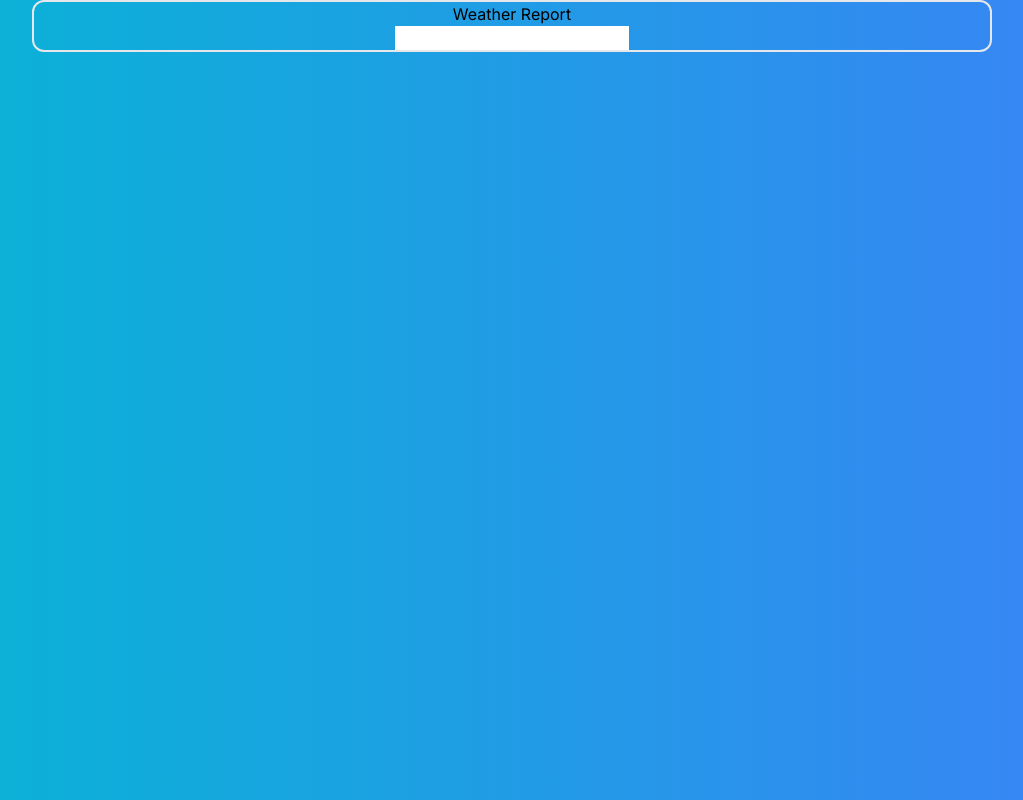
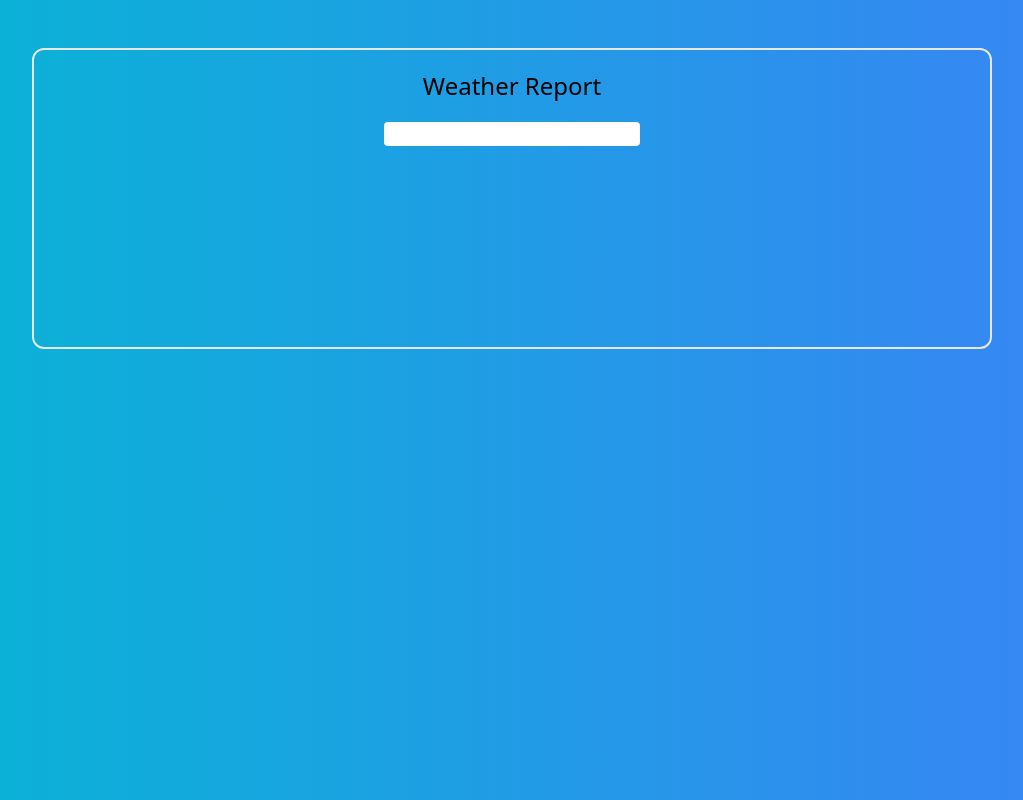
Before and after one commit to Lambpato/weather-report-next.js, a Next.js app in the folder weather-report/: page / in a window 1280 px wide. Shown: the whole page, without its empty margins (128-1151 px from the left). Built offline with nearby package versions, Linux system fonts and the light colour scheme.

Commit message:
fixed input bar styling:

```diff
--- a/weather-report/src/app/components/SearchBar.tsx
+++ b/weather-report/src/app/components/SearchBar.tsx
@@ -31,18 +31,21 @@ export default function SearchBar() {
   };
 
   return (
-    <div className='flex justify-center'>
-      <div className='w-3/4 grid place-content-center border-2 rounded-xl drop-shadow-lg2 '>
-        <div>
-          <h1 className='text-center'>Weather Report</h1>
+    <div className='grid place-items-center items-start h-screen pt-12'>
+      <div className='w-3/4 border-2 rounded-xl h-2/5 p-5'>
+        <h1 className='font-sans text-center font-medium text-2xl pb-5'>
+          Weather Report
+        </h1>
+        <div className='grid place-content-center'>
           <input
-            className='text-black'
+            className='text-black rounded focus:outline-double w-64
+            '
             type='text'
             value={inputValue}
             onChange={onInputChange}
           />
+          {inputValue.trim().length > 2 && <Options locations={city} />}
         </div>
-        {inputValue !== '' && <Options locations={city} />}
       </div>
     </div>
   );
```
